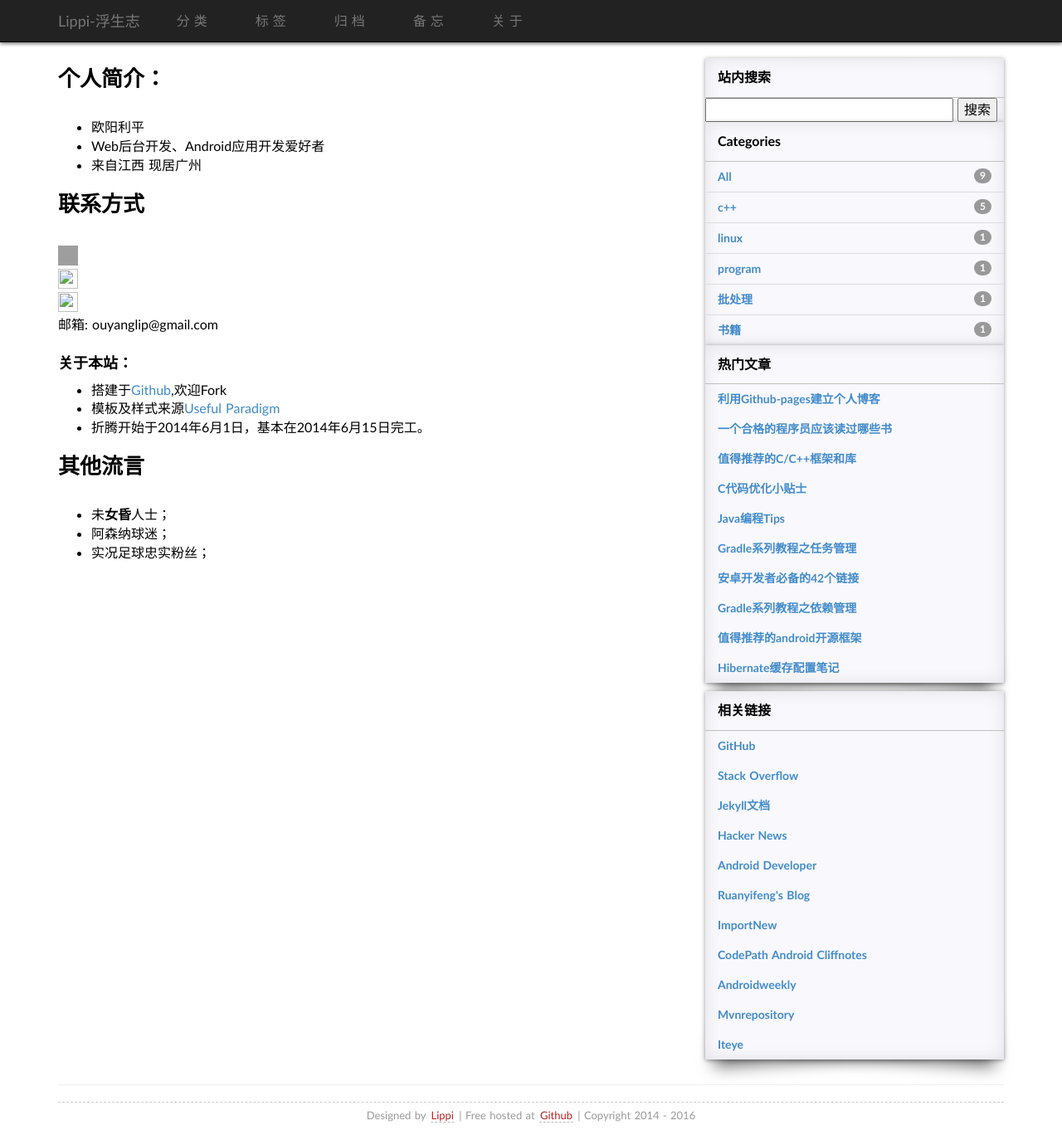
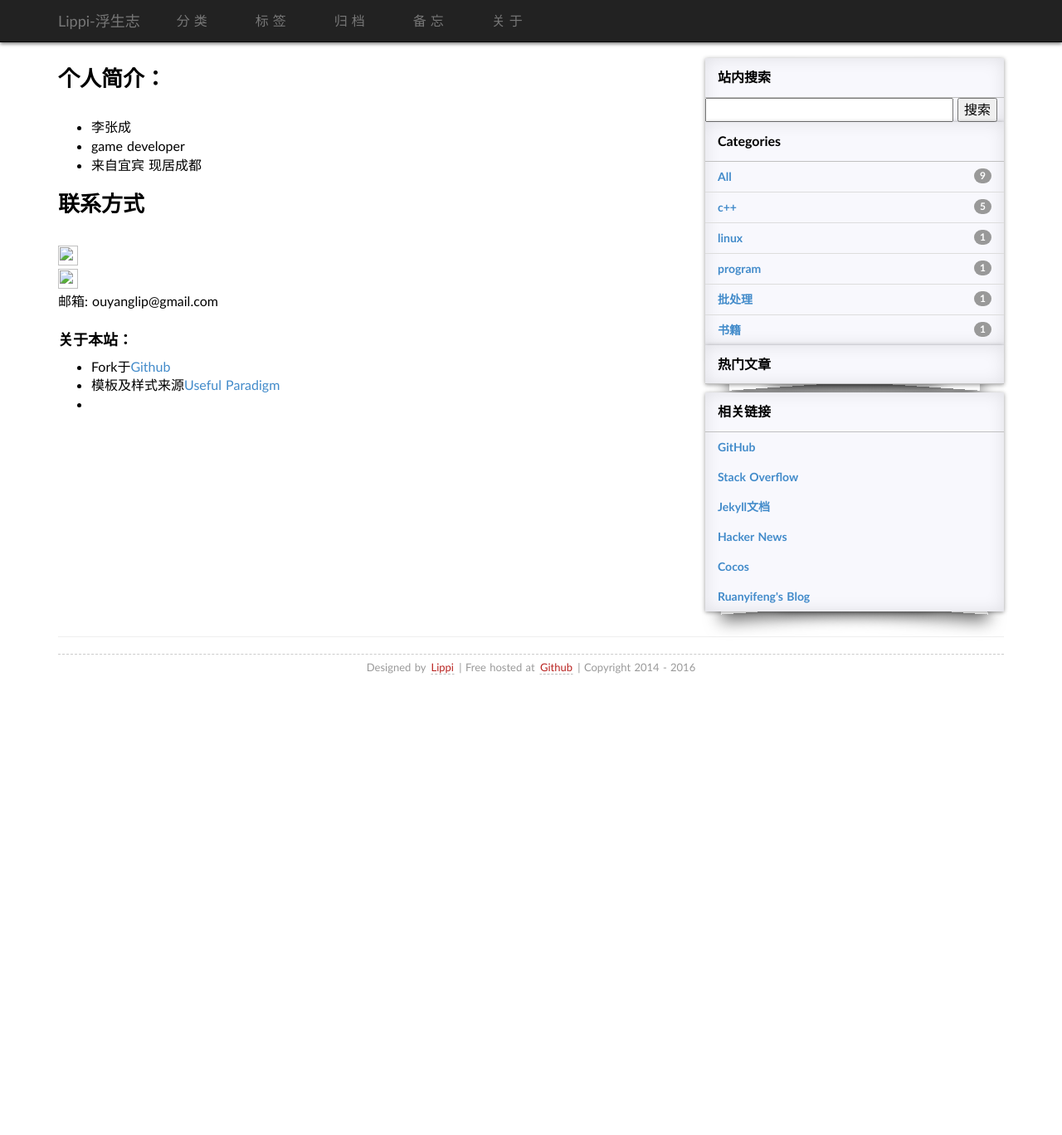
Before and after one commit to eryue/eryue.github.io, a Jekyll site: the page built from about.md, in a window 1280 px wide and 1368 px high. Shown: the whole window at 83% size. Built offline with Jekyll 4.4.1, drawn with Linux system fonts in a browser that asks for light colours; some web fonts are replaced; comment, search, counter and statistics services are not loaded; grey boxes are pictures that could not be loaded.

Commit message:
new theme

```diff
--- a/_includes/comment.html
+++ b/_includes/comment.html
@@ -6,13 +6,13 @@ UY END -->
 <!-- 多说评论框 start -->
   <div class="post-comment">
             <span>Comments</span>
-	<div class="ds-thread" data-thread-key="{{ page.id }}" data-title="{{ page.title }}" data-url="LippiOuYang.github.io{{ page.url }}">
+	<div class="ds-thread" data-thread-key="{{ page.id }}" data-title="{{ page.title }}" data-url="eryue.github.io{{ page.url }}">
 	</div>
  </div>
 <!-- 多说评论框 end -->
 <!-- 多说公共JS代码 start (一个网页只需插入一次) -->
 <script type="text/javascript">
-var duoshuoQuery = {short_name:"lippiouyang"};
+var duoshuoQuery = {short_name:"lizhangcheng"};
 	(function() {
 		var ds = document.createElement('script');
 		ds.type = 'text/javascript';ds.async = true;
--- a/_includes/hot.html
+++ b/_includes/hot.html
@@ -4,7 +4,7 @@
       </div>
 
  <ul class="list-unstyled">
-      	<li><a href="/blog/2015/03/github-pages-blog.html" class="categories-list-item">利用Github-pages建立个人博客</a></li>
+    <!--<  	<li><a href="/blog/2015/03/github-pages-blog.html" class="categories-list-item">利用Github-pages建立个人博客</a></li>
 <li><a href="/blog/2014/07/qualified-programmer-should-read-what-books.html" class="categories-list-item">一个合格的程序员应该读过哪些书</a></li>
 <li><a href="/blog/2014/12/c-open-project.html" class="categories-list-item">值得推荐的C/C++框架和库</a></li>
 <li><a href="/blog/2014/12/c-code-opt.html" class="categories-list-item">C代码优化小贴士</a></li>
@@ -14,6 +14,6 @@
 <li><a href="/blog/2015/05/gradle-dependency-management.html" class="categories-list-item">Gradle系列教程之依赖管理</a></li>
 <li><a href="/blog/2014/10/android-opensource.html" class="categories-list-item">值得推荐的android开源框架</a></li>
 <li><a href="/blog/2015/07/hibernate-cache-guide.html" class="categories-list-item">Hibernate缓存配置笔记</a></li>
-
+	 -->
      </ul>
 </div>
--- a/_includes/links.html
+++ b/_includes/links.html
@@ -26,8 +26,8 @@
               </li>
 
               <li>
-                <a href="http://developer.android.com/" class="categories-list-item">
-                   Android Developer
+                <a href="http://www.cocos.com/" class="categories-list-item">
+                   Cocos
                 </a>
               </li>
 
@@ -36,34 +36,6 @@
                    Ruanyifeng's Blog
                 </a>
               </li>
-
-
-  <li>
-                <a href="http://www.importnew.com/" class="categories-list-item">
-                   ImportNew
-                </a>
-              </li>
-<li>
-                <a href="http://guides.codepath.com/android" class="categories-list-item">
-                   CodePath Android Cliffnotes
-                </a>
-              </li>
-<li>
-                <a href="http://androidweekly.net/" class="categories-list-item">
-                   Androidweekly
-                </a>
-              </li>
-<li>
-			<a href="http://mvnrepository.com/" class="categories-list-item">
-                   Mvnrepository
-                </a>
-              </li>
-<li>
-			<a href="http://www.iteye.com/" class="categories-list-item">
-                  Iteye
-                </a>
-              </li>
-
             </ul>
 
 </div>
--- a/about.md
+++ b/about.md
@@ -5,26 +5,20 @@ title: "关于：About"
 
 ## 个人简介：
 
-* 欧阳利平
-* Web后台开发、Android应用开发爱好者
-* 来自江西 现居广州
+* 李张成
+* game developer
+* 来自宜宾 现居成都
 
 ## 联系方式
 
 <p class="contact">
- <a href="http://weibo.com/ouyanglip" title="微博联系我"><img src="http://www.sinaimg.cn/blog/developer/wiki/LOGO_32x32.png" width="24" height="24" style="display:inline-block;vertical-align:middle"></a><br/>
-        <a href="http://www.zhihu.com/people/lippi-ouyang" title="知乎联系我"><img src="http://www.zhihu.com/favicon.ico" width="24" height="24" style="display:inline-block;vertical-align:middle"></a><br/>
- <a href="https://github.com/LippiOuYang" title="Github联系我"><img src="http://www.github.com/favicon.ico" width="24" height="24" style="display:inline-block;vertical-align:middle"></a><br/>
+  <a href="http://www.zhihu.com/people/li-zhang-cheng" title="知乎联系我"><img src="http://www.zhihu.com/favicon.ico" width="24" height="24" style="display:inline-block;vertical-align:middle"></a><br/>
+ <a href="https://github.com/eryue" title="Github联系我"><img src="http://www.github.com/favicon.ico" width="24" height="24" style="display:inline-block;vertical-align:middle"></a><br/>
 邮箱: ouyanglip@gmail.com
 </p>
 
 ### 关于本站：
 
-* 搭建于[Github](https://github.com/LippiOuYang/LippiOuYang.github.io),欢迎Fork
+* Fork于[Github](https://github.com/LippiOuYang/LippiOuYang.github.io)
 * 模板及样式来源[Useful Paradigm](http://usefulparadigm.com/)
-* 折腾开始于2014年6月1日，基本在2014年6月15日完工。
-
-## 其他流言
-* 未**女昏**人士；
-* 阿森纳球迷；
-* 实况足球忠实粉丝；
+*
--- a/search.html
+++ b/search.html
@@ -2,7 +2,7 @@
 layout: default
 title: loading...
 ---
-<div id='cse' style='width: 100%;'>Loading...</div>
+<div id='cse' style='width: 100%;'>Loading</div>
 <script src='//www.google.com/jsapi' type='text/javascript'></script>
 <script type='text/javascript'>
 google.load('search', '1', {language: 'zh-Hans', style: google.loader.themes.V2_DEFAULT});
```
Also changed, not shown: other parts of search.html (+1 -1 lines).
